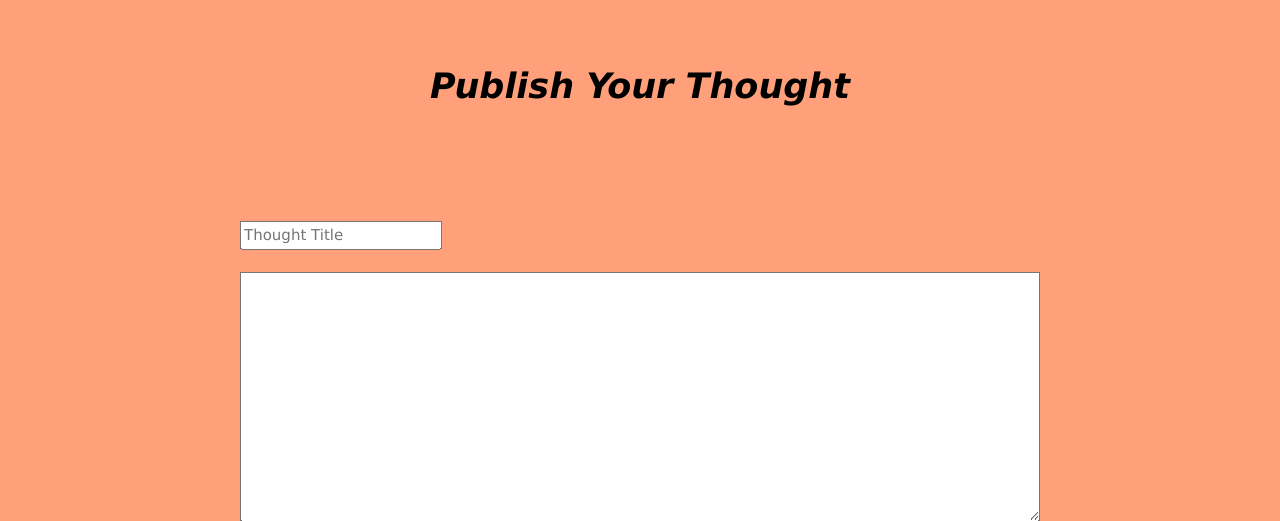
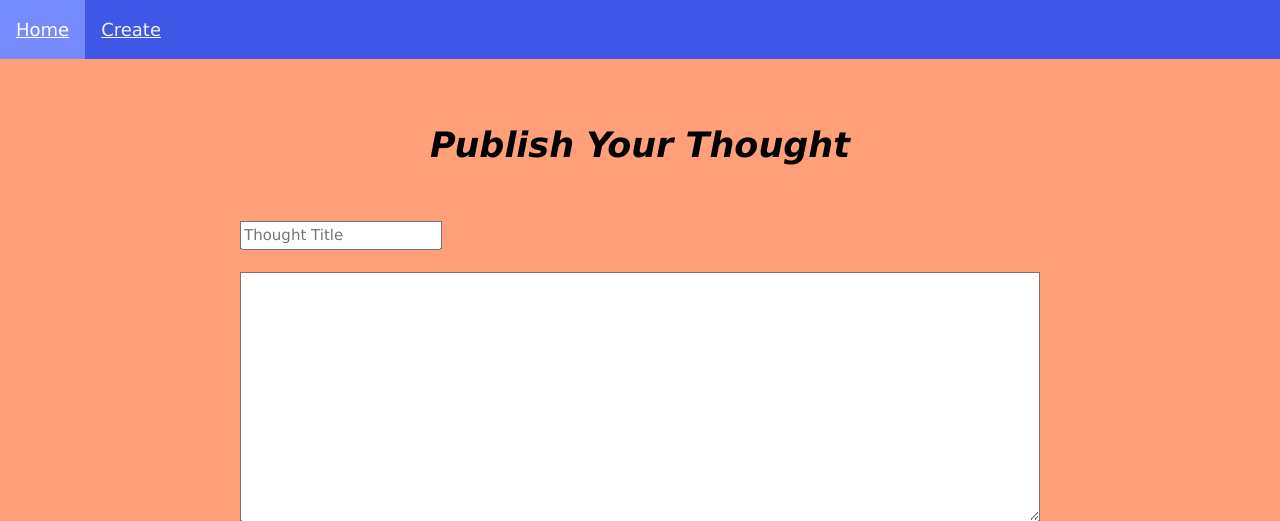
Before and after one commit to ohJustin/Web-Project, a PHP site: page /Create.html in a window 1280 px wide. Shown: the top 521 px of the page. Run offline with PHP 8.4, Linux system fonts and the light colour scheme.

Commit message:
Installed Navigation Bar - Dimensions are inaccurate and unmatched on pages.

```diff
--- a/Create.html
+++ b/Create.html
@@ -1,14 +1,23 @@
 <!DOCTYPE html>
 <html>
 <head>
+<meta name="viewport" content="width=device-width, initial-scale=1.0">
+<!-- NAVIGATION BAR AND HEADER -->
+<div class = "navbar">
+            <a class = "active" href="HPage.html">Home</a>
+            <a href = "Create.html">Create</a>
+    </div>
     <header>Publish Your Thought</header>
-<meta name="viewport" content="width=device-width, initial-scale=1.0">
 <title>Publish your thought!</title>
 </head>
 
 <link rel ="stylesheet" href="createstyle.css">
 <link rel="stylesheet" href="https://www.w3schools.com/w3css/4/w3.css">
 <meta charset = "utf-8">
+
+<body>
+    <body>
+
 
     <form action = "" method = "post">
         <div class = "w3-container w3-display-middle">
@@ -28,5 +37,5 @@
         </div> -->
     </form>
 
-
+</body>
 </html>
--- a/createstyle.css
+++ b/createstyle.css
@@ -11,19 +11,28 @@ body {
 
   }
 
-  /*.button1{
-  background-color: white;
-  color: black;
-  border: 3px solid;
-
+  .navbar {
+    overflow: hidden;
+    background-color: rgb(62, 87, 230);
   }
 
-  .button1:hover{
-  background-color: brown;
-  color: brown;
+  .navbar a {
+    float: left;
+    color: #f2f2f2;
+    text-align: center;
+    padding: 16px 16px;
+    font-size: 18px;
+  }
 
+  .navbar a:hover {
+    background-color: #ddd;
+    color: black;
   }
-  */
+
+  .navbar a.active {
+    background-color: #758aff;
+    color: white;
+  }
 
     header{
       padding: 60px;
```
Also changed, not shown: HPage.html (+11 -3 lines), style.css (+31 -9 lines).
